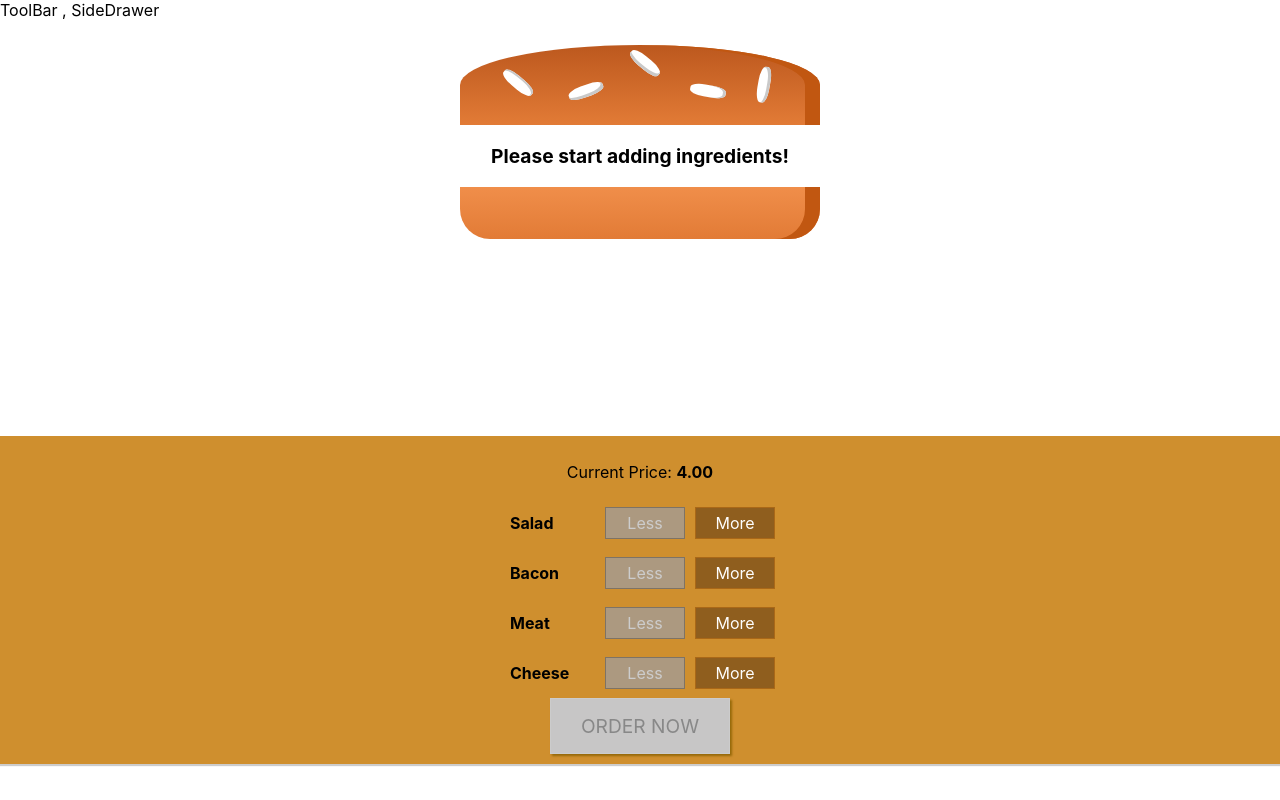
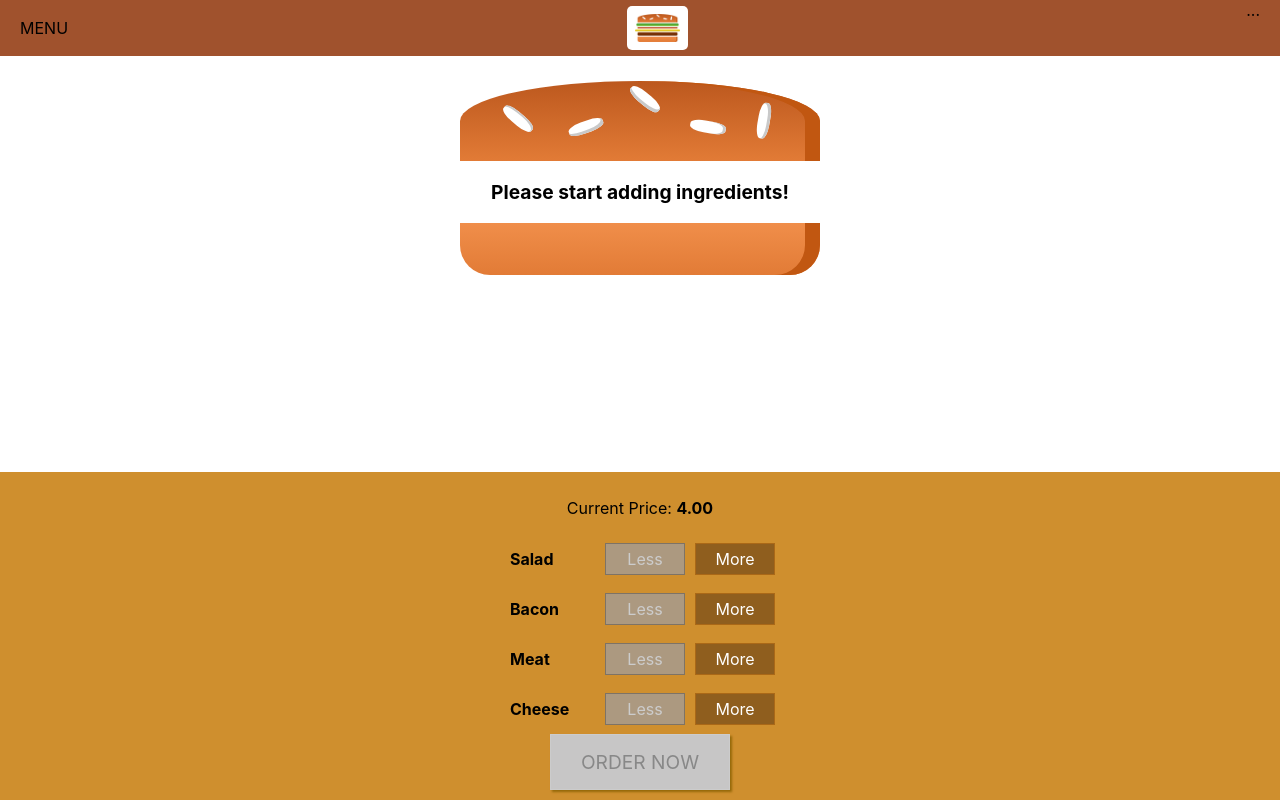
Before and after one commit to salindah/burger-app, a React (Create React App) app in the folder burgers/: page / in a window 1280 px wide. Built offline with nearby package versions, Linux system fonts and the light colour scheme.

Commit message:
Adding a toolbar component and a logo

```diff
--- a/burgers/src/components/Burger/Burger.module.css
+++ b/burgers/src/components/Burger/Burger.module.css
@@ -1,7 +1,7 @@
 .Burger{
     width: 100%;
     margin: auto;
-    height: 250px;
+    height: 200px;
     overflow: scroll;
     text-align: center;
     font-weight: bold;
--- a/burgers/src/components/Burger/OrderSummary/OrderSumarry.js
+++ b/burgers/src/components/Burger/OrderSummary/OrderSumarry.js
@@ -21,7 +21,7 @@
             <ul>
                 {ingredientSummary}
             </ul>
-            <p><strong>Total Price : {props.totalPrice}</strong></p>
+            <p><strong>Total Price : {props.totalPrice.toFixed(2)}</strong></p>
             <p>Continue to checkout ?</p>
             <Button
                 clicked={props.purchaseCanceled}
--- a/burgers/src/components/Layout/Layout.js
+++ b/burgers/src/components/Layout/Layout.js
@@ -1,11 +1,12 @@
 import React from 'react';
 
 import Aux from '../../hoc/Aux';
+import Toolbar from '../Navigation/Toolbar/Toolbar';
 import classes from './Layout.module.css';
 
 const layout = (props) => (
     <Aux>
-        <div>ToolBar , SideDrawer</div>
+        <Toolbar />
         <main className={classes.Content}>
             {props.children}
         </main>
--- a/burgers/src/components/Layout/Layout.module.css
+++ b/burgers/src/components/Layout/Layout.module.css
@@ -1,3 +1,3 @@
 .Content {
-    margin-top: 16px;
+    margin-top: 72px;
 }
--- /dev/null
+++ b/burgers/src/components/Logo/Logo.js
@@ -0,0 +1,12 @@
+import React from 'react';
+
+import classes from './Logo.module.css';
+import burgerLogo from '../../assets/images/app-logo.png';
+
+const logo = (props) => (
+    <div className={classes.Logo}>
+        <img src={burgerLogo} alt="My Burger" />
+    </div>
+);
+
+export default logo;
--- /dev/null
+++ b/burgers/src/components/Logo/Logo.module.css
@@ -0,0 +1,11 @@
+.Logo{
+    background-color: white;
+    padding: 8px;
+    height: 80%;
+    box-sizing: border-box;
+    border-radius: 5px;
+}
+
+.Logo img{
+    height: 100%;
+}
--- /dev/null
+++ b/burgers/src/components/Navigation/Toolbar/Toolbar.js
@@ -0,0 +1,17 @@
+import React from 'react';
+
+import classes from './Toolbar.module.css';
+import Logo from '../../Logo/Logo';
+
+const toolbar = (props) => (
+
+    <header className={classes.Toolbar}>
+        <div>MENU</div>
+        <Logo />
+        <nav>
+            ...
+        </nav>
+    </header>
+);
+
+export default toolbar;
--- /dev/null
+++ b/burgers/src/components/Navigation/Toolbar/Toolbar.module.css
@@ -0,0 +1,18 @@
+.Toolbar{
+    height: 56px;
+    width: 100%;
+    position: fixed;
+    top: 0;
+    left: 0;
+    background-color: sienna;
+    display: flex;
+    justify-content: space-between;
+    align-items: center;
+    padding: 0 20px;
+    box-sizing: border-box;
+    z-index: 90;
+}
+
+.Toolbar nav{
+    height: 100%;
+}
```
Also changed, not shown: burgers/src/assets/images/app-logo.png (added).
